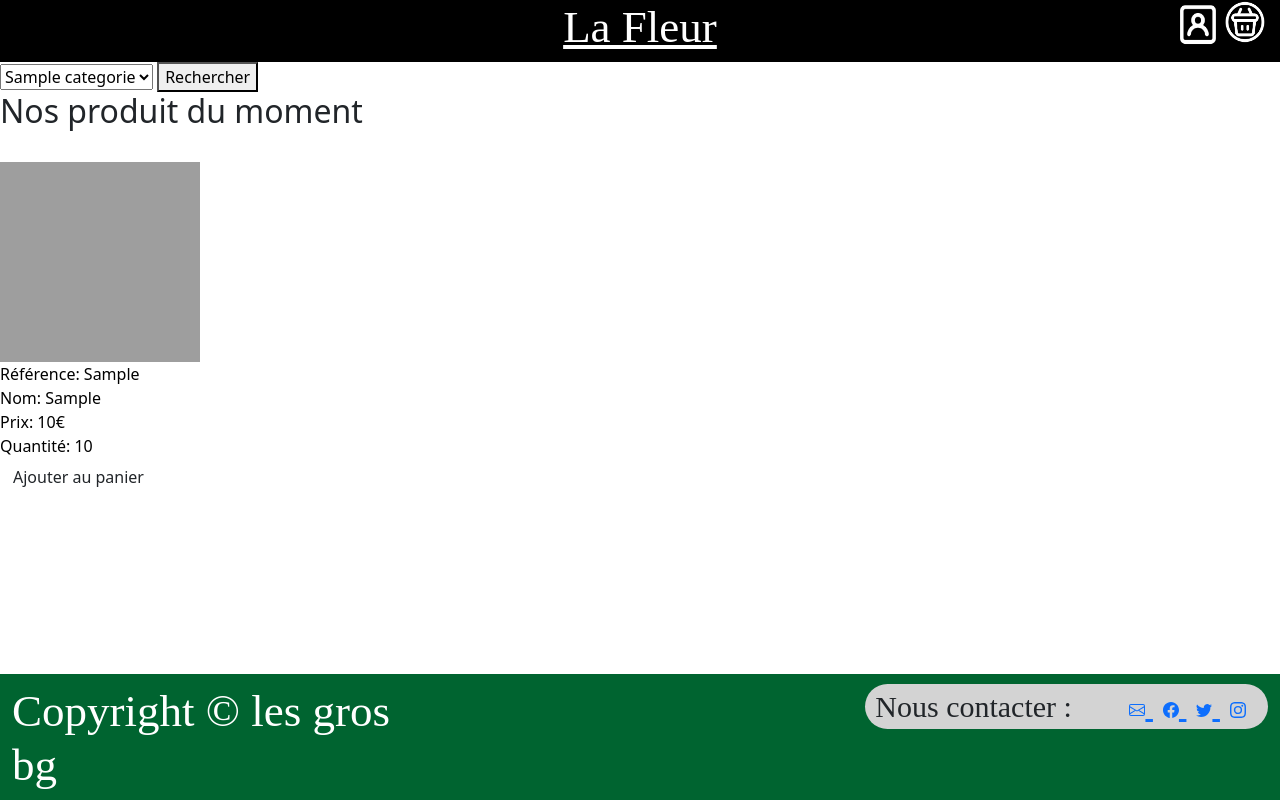
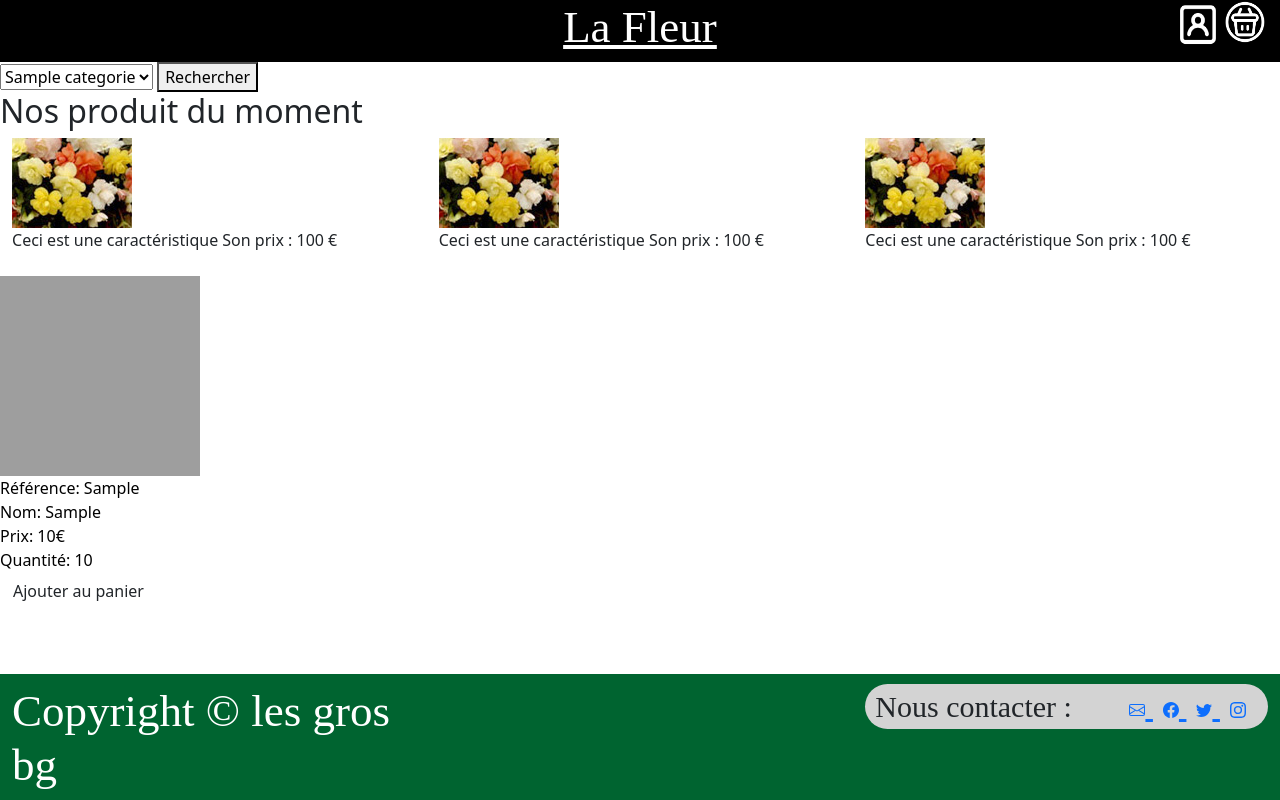
Before and after one commit to armanceau/lafleur, a PHP site: page /main.php in a window 1280 px wide. Run offline with PHP 8.4, Linux system fonts and the light colour scheme; tables that the repository leaves empty or names only in its code hold one stand-in row (values such as "Sample post"); some web fonts are replaced; grey boxes are pictures that could not be loaded.

Commit message:
Update main.php

```diff
--- a/main.php
+++ b/main.php
@@ -20,6 +20,50 @@
 
 <h2>Nos produit du moment</h2>
 
+<div class="container-fluid">
+    <div class="row justify-content-md-center">
+        <div class="col-4">
+            <div class="row">
+                <div class="col-">
+                    <img src="IMG/bulbes_begonia.jpg">
+                </div>
+
+                <div class="col-">
+                Ceci est une caractéristique
+Son prix : 100 €
+                </div>
+            </div>
+        </div>
+
+        <div class="col-4">
+            <div class="row">
+                <div class="col-">
+                    <img src="IMG/bulbes_begonia.jpg">
+                </div>
+
+                <div class="col-">
+                Ceci est une caractéristique
+Son prix : 100 €
+                </div>
+            </div>
+        </div>
+
+        <div class="col-4">
+            <div class="row">
+                <div class="col-">
+                    <img src="IMG/bulbes_begonia.jpg">
+                </div>
+
+                <div class="col-">
+                Ceci est une caractéristique
+Son prix : 100 €
+                </div>
+            </div>
+        </div>
+
+    </div>
+</div>
+
 <?php
 
     $sql = 'SELECT * FROM produit  ORDER BY prix DESC LIMIT 3';
```
